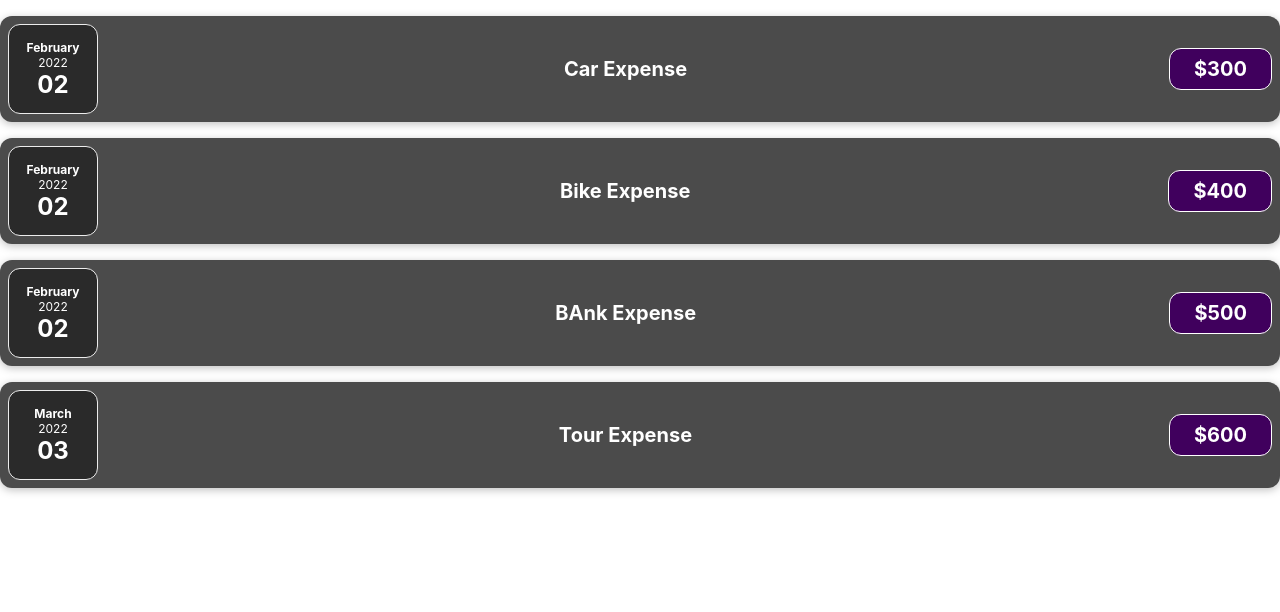
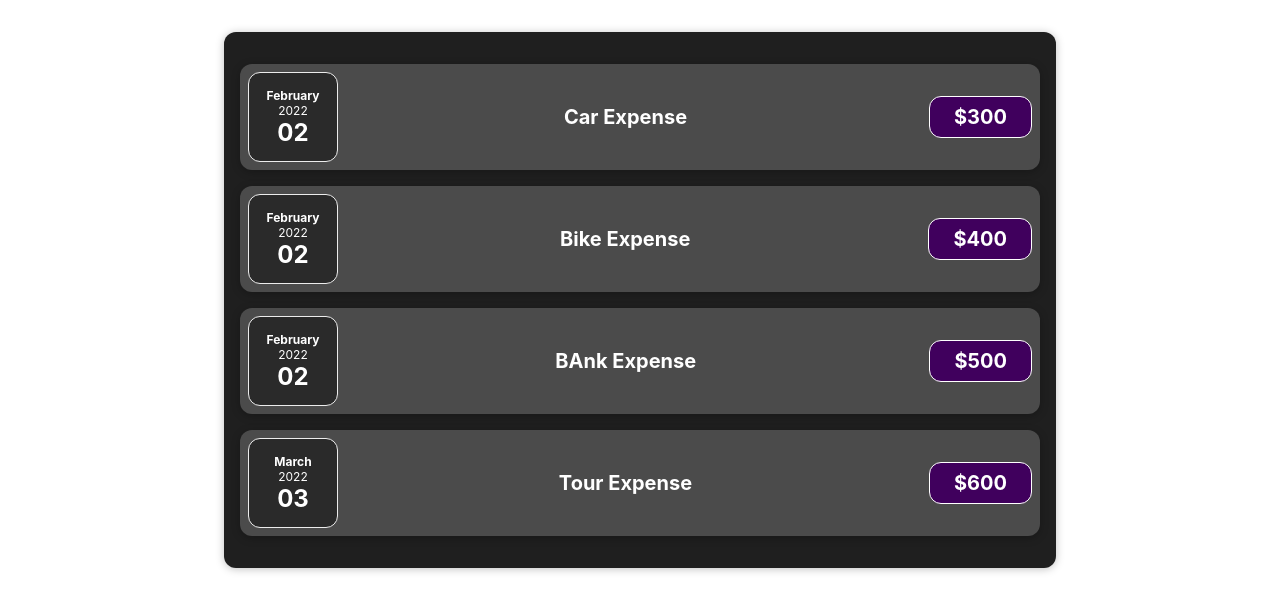
Before and after one commit to DaxeshItaliya/Training_task, a React (Create React App) app: page / in a window 1280 px wide. Shown: the top 612 px of the page. Built offline with nearby package versions, Linux system fonts and the light colour scheme.

Commit message:
First React App

```diff
--- a/src/App.js
+++ b/src/App.js
@@ -1,4 +1,4 @@
-import ExpenseItem from "./components/ExpenseItem";
+import Expense from "./components/Expense";
 import "./App.css";
 
 function App() {
@@ -26,29 +26,7 @@ function App() {
   ];
   return (
     <div className="App">
-      <ExpenseItem
-        title={expense[0].title}
-        date={expense[0].date}
-        amount={expense[0].amount}
-      ></ExpenseItem>
-
-      <ExpenseItem
-        title={expense[1].title}
-        date={expense[1].date}
-        amount={expense[1].amount}
-      ></ExpenseItem>
-
-      <ExpenseItem
-        title={expense[2].title}
-        date={expense[2].date}
-        amount={expense[2].amount}
-      ></ExpenseItem>
-
-      <ExpenseItem
-        title={expense[3].title}
-        date={expense[3].date}
-        amount={expense[3].amount}
-      ></ExpenseItem>
+      <Expense item={expense} />
     </div>
   );
 }
--- /dev/null
+++ b/src/components/Expense.css
@@ -0,0 +1,9 @@
+.expense {
+  padding: 1rem;
+  background-color: rgb(31, 31, 31);
+  margin: 2rem auto;
+  width: 50rem;
+  max-width: 95%;
+  border-radius: 12px;
+  box-shadow: 0 1px 8px rgb(0, 0, 0, 0.25);
+}
--- /dev/null
+++ b/src/components/Expense.js
@@ -0,0 +1,33 @@
+import ExpenseItem from "./ExpenseItem";
+import "./Expense.css";
+
+function Expense(prop) {
+  return (
+    <div className="expense">
+      <ExpenseItem
+        title={prop.item[0].title}
+        date={prop.item[0].date}
+        amount={prop.item[0].amount}
+      ></ExpenseItem>
+
+      <ExpenseItem
+        title={prop.item[1].title}
+        date={prop.item[1].date}
+        amount={prop.item[1].amount}
+      ></ExpenseItem>
+
+      <ExpenseItem
+        title={prop.item[2].title}
+        date={prop.item[2].date}
+        amount={prop.item[2].amount}
+      ></ExpenseItem>
+
+      <ExpenseItem
+        title={prop.item[3].title}
+        date={prop.item[3].date}
+        amount={prop.item[3].amount}
+      ></ExpenseItem>
+    </div>
+  );
+}
+export default Expense;
```
